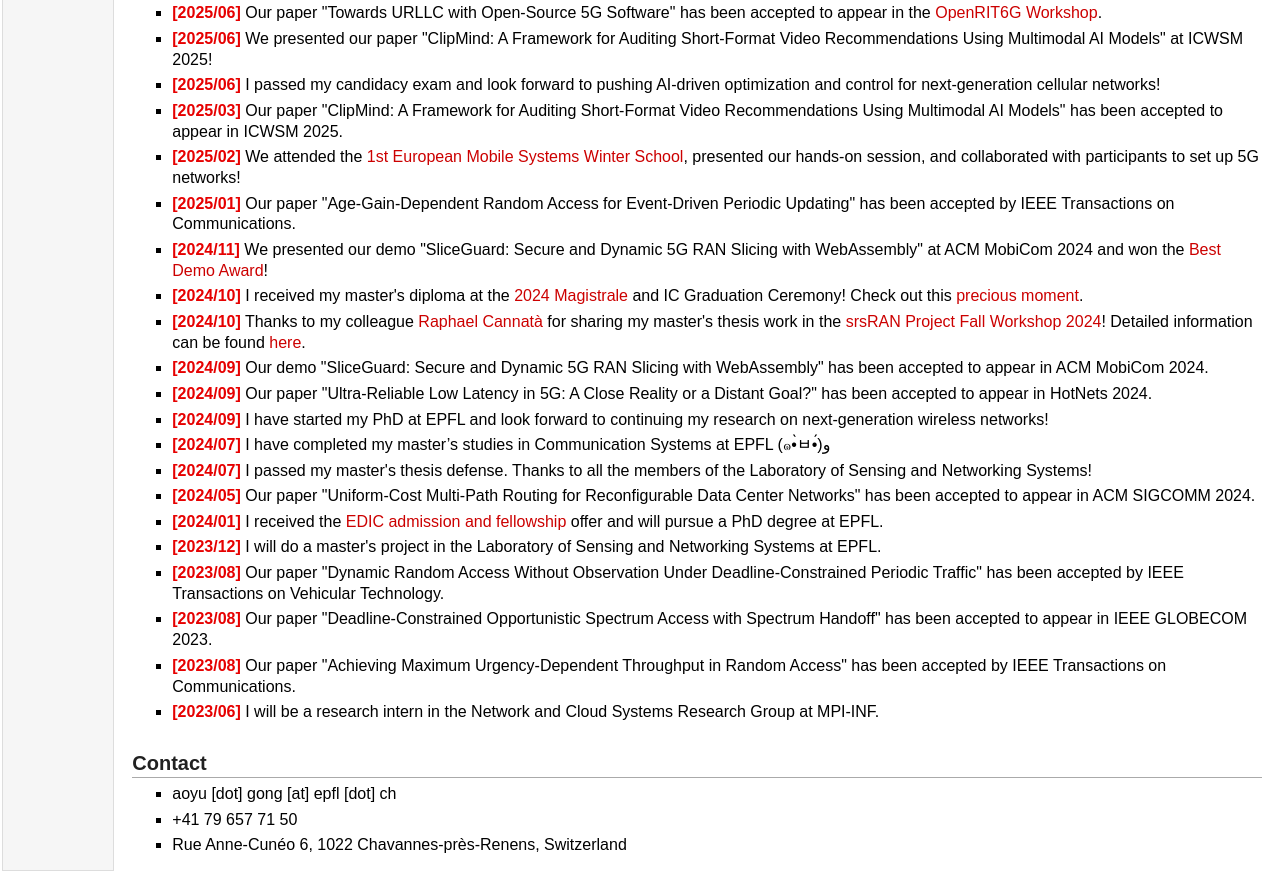
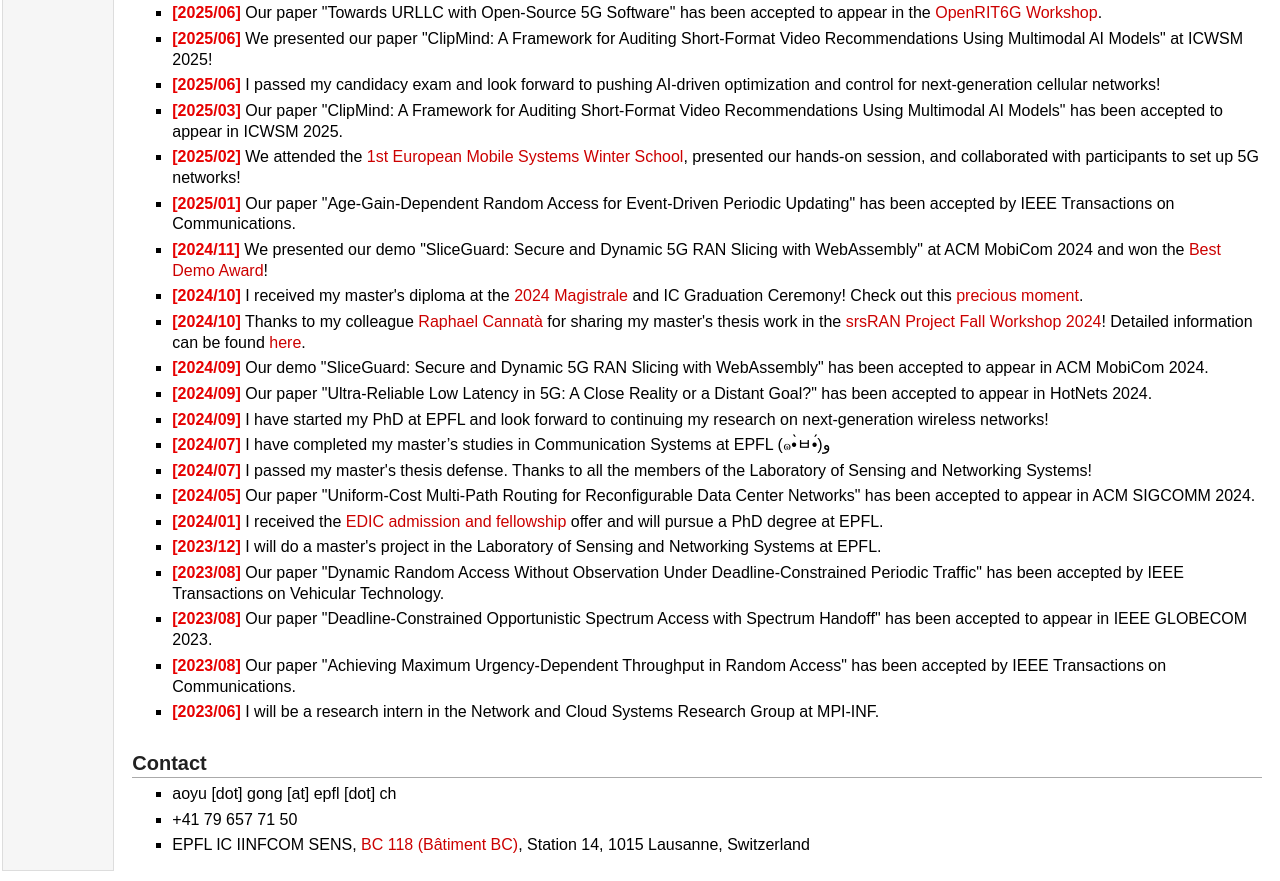
Before and after one commit to aygong/aygong.github.io, a plain HTML site: page index.html in a window 1280 px wide. Shown: the part 526-1407 px from the top of the page. Drawn offline with Linux system fonts and the light colour scheme.

Commit message:
Updates contact address in resume and website

```diff
--- a/index.html
+++ b/index.html
@@ -220,7 +220,8 @@
             <p>+41 79 657 71 50<br /></p>
           </li>
           <li>
-            <p>Rue Anne-Cunéo 6, 1022 Chavannes-près-Renens, Switzerland</p>
+            <p>EPFL IC IINFCOM SENS, <a href="https://plan.epfl.ch/?room==BC%20118" target="_blank">BC 118 (Bâtiment BC)</a>, Station 14, 1015 Lausanne, Switzerland</p>
+            <!-- <p>Rue Anne-Cunéo 6, 1022 Chavannes-près-Renens, Switzerland</p> -->
           </li>
         </ul>
       </td>
```
Also changed, not shown: 1 other file.
